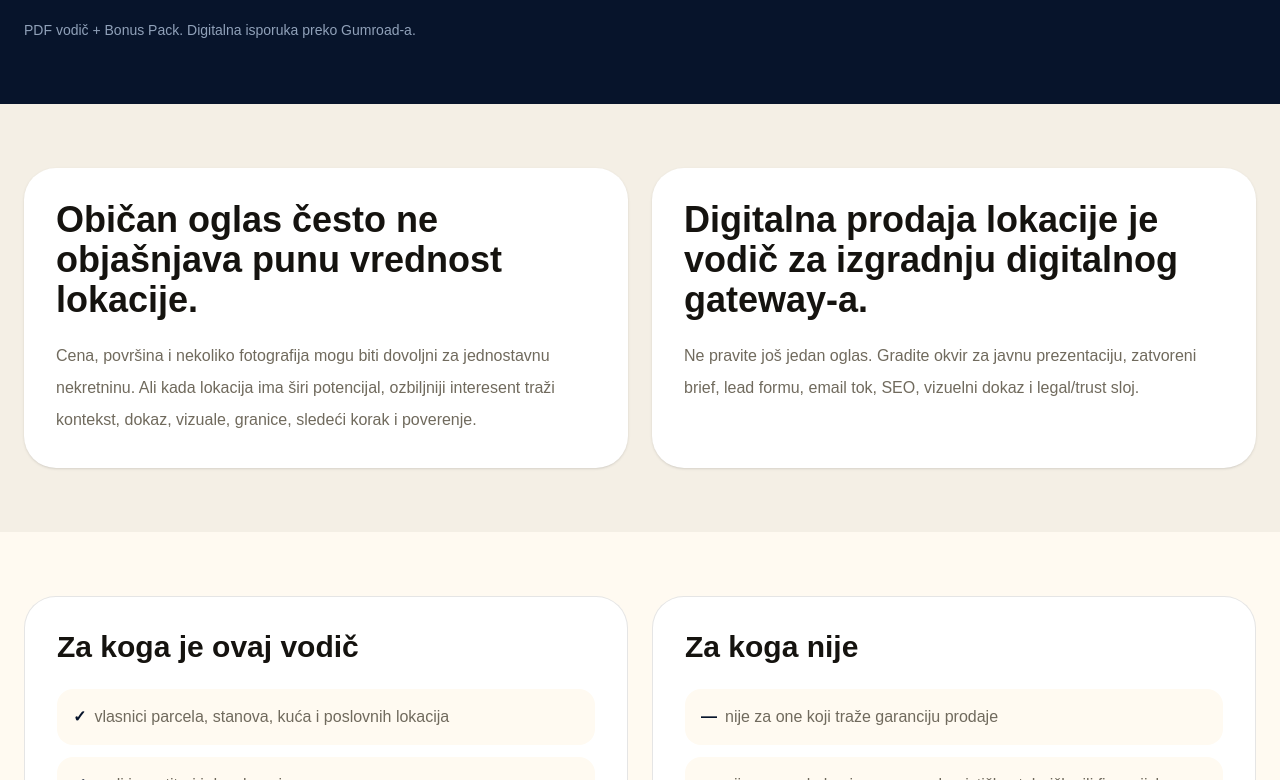
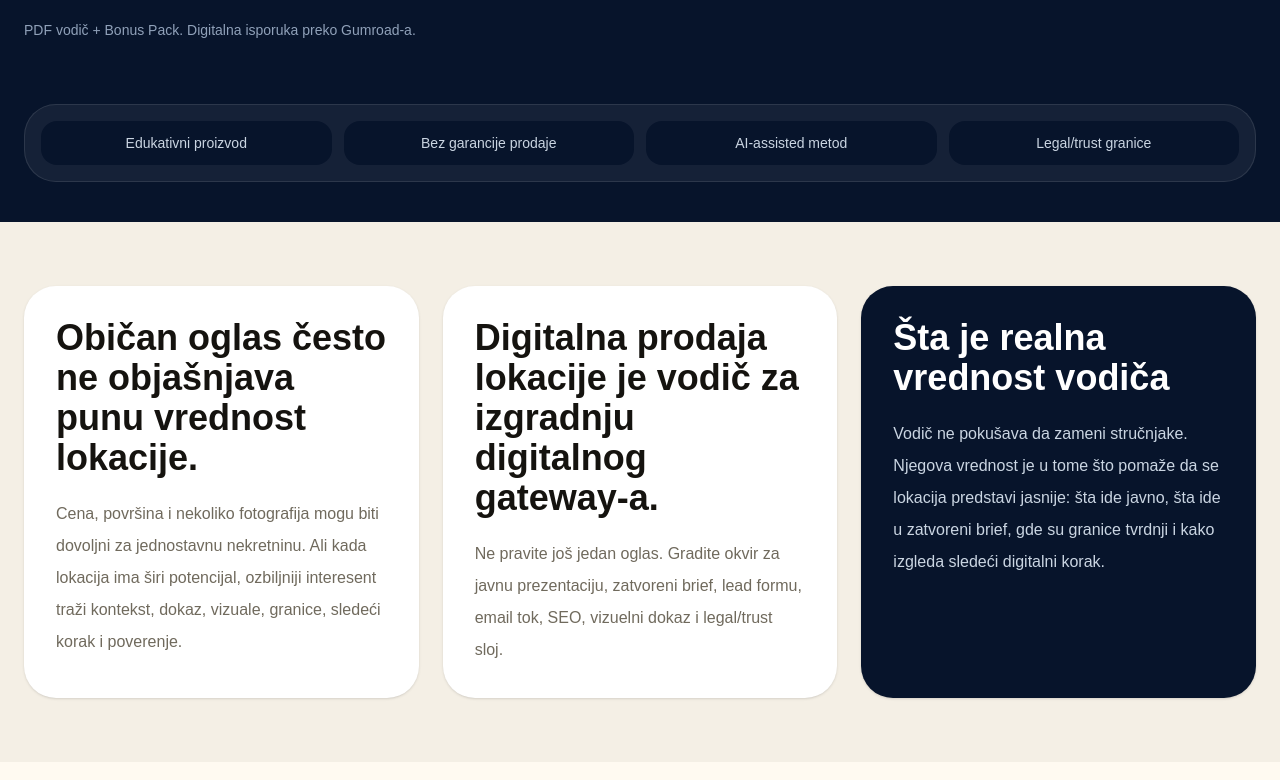
Before and after one commit to danininet/danininet, a Next.js app: page /sr/proizvodi/digitalna-prodaja-lokacije in a window 1280 px wide. Shown: the part 1040-1820 px from the top of the page. Built offline with nearby package versions, Linux system fonts and the light colour scheme; no server answers.

Commit message:
Polish DPL sales page trust and conversion flow

```diff
--- a/app/[locale]/proizvodi/digitalna-prodaja-lokacije/page.tsx
+++ b/app/[locale]/proizvodi/digitalna-prodaja-lokacije/page.tsx
@@ -16,10 +16,13 @@ type PageCopy = {
   micro: string;
   heroBadges: string[];
   visualFlow: string[];
+  trustStrip: string[];
   problemTitle: string;
   problemText: string;
   productTitle: string;
   productText: string;
+  promiseTitle: string;
+  promiseText: string;
   audienceTitle: string;
   audience: string[];
   notForTitle: string;
@@ -36,6 +39,7 @@ type PageCopy = {
   faqTitle: string;
   faq: [string, string][];
   finalTitle: string;
+  finalText: string;
   disclaimer: string;
 };
 
@@ -51,10 +55,13 @@ const copy: Record<Locale, PageCopy> = {
     micro: "PDF vodič + Bonus Pack. Digitalna isporuka preko Gumroad-a.",
     heroBadges: ["PDF vodič", "Bonus Pack", "Gumroad delivery", "Legal/trust okvir"],
     visualFlow: ["Oglas", "Gateway", "Brief", "Lead", "Kupovina"],
+    trustStrip: ["Edukativni proizvod", "Bez garancije prodaje", "AI-assisted metod", "Legal/trust granice"],
     problemTitle: "Običan oglas često ne objašnjava punu vrednost lokacije.",
     problemText: "Cena, površina i nekoliko fotografija mogu biti dovoljni za jednostavnu nekretninu. Ali kada lokacija ima širi potencijal, ozbiljniji interesent traži kontekst, dokaz, vizuale, granice, sledeći korak i poverenje.",
     productTitle: "Digitalna prodaja lokacije je vodič za izgradnju digitalnog gateway-a.",
     productText: "Ne pravite još jedan oglas. Gradite okvir za javnu prezentaciju, zatvoreni brief, lead formu, email tok, SEO, vizuelni dokaz i legal/trust sloj.",
+    promiseTitle: "Šta je realna vrednost vodiča",
+    promiseText: "Vodič ne pokušava da zameni stručnjake. Njegova vrednost je u tome što pomaže da se lokacija predstavi jasnije: šta ide javno, šta ide u zatvoreni brief, gde su granice tvrdnji i kako izgleda sledeći digitalni korak.",
     audienceTitle: "Za koga je ovaj vodič",
     audience: ["vlasnici parcela, stanova, kuća i poslovnih lokacija", "mali investitori i developeri", "agenti i posrednici", "digitalni marketari", "affiliate i partner saradnici"],
     notForTitle: "Za koga nije",
@@ -78,6 +85,7 @@ const copy: Record<Locale, PageCopy> = {
     faqTitle: "FAQ",
     faq: [["Da li vodič garantuje prodaju?", "Ne. Vodič pomaže da se lokacija predstavi jasnije i profesionalnije, ali ne garantuje rezultat."], ["Da li je ovo pravni ili investicioni savet?", "Ne. Proizvod je edukativan i informativan."], ["Da li moram imati sajt?", "Ne. Vodič prvo pomaže da razdvojite javno, brief, razgovor i neproverene tvrdnje."], ["Šta dobijam osim PDF-a?", "Bonus Pack sa checklistama, strukturama, email primerima i disclaimer blokovima."]],
     finalTitle: "Napravite bolji prvi korak od običnog oglasa.",
+    finalText: "Ako lokacija ima priču, dokaz, potencijal ili ciljnu publiku, običan oglas često nije dovoljan. Vodič pokazuje kako da se napravi profesionalniji okvir za prezentaciju.",
     disclaimer: "Digitalna prodaja lokacije je edukativni i informativni PDF proizvod. Ne predstavlja pravni, finansijski, poreski, urbanistički, tehnički ili investicioni savet. Ne garantuje prodaju, profit, investitora ili izvodljivost.",
   },
   de: {
@@ -91,10 +99,13 @@ const copy: Record<Locale, PageCopy> = {
     micro: "PDF-Leitfaden + Bonus Pack. Digitale Lieferung über Gumroad.",
     heroBadges: ["PDF-Leitfaden", "Bonus Pack", "Gumroad Delivery", "Legal/Trust Rahmen"],
     visualFlow: ["Anzeige", "Gateway", "Brief", "Lead", "Kauf"],
+    trustStrip: ["Bildungsprodukt", "Keine Verkaufsgarantie", "KI-unterstützte Methode", "Legal/Trust Grenzen"],
     problemTitle: "Eine normale Anzeige erklärt oft nicht den vollen Wert eines Standorts.",
     problemText: "Preis, Fläche und ein paar Fotos reichen bei einfachen Objekten. Bei stärkerem Potenzial braucht ein seriöser Interessent Kontext, Belege, Visuals, Grenzen, nächsten Schritt und Vertrauen.",
     productTitle: "Digitaler Verkauf von Standorten ist ein Leitfaden für einen digitalen Gateway.",
     productText: "Kein weiterer Anzeigentext, sondern ein Rahmen für öffentliche Präsentation, geschlossenen Brief, Lead-Formular, E-Mail-Fluss, SEO, visuelle Belege und Legal/Trust.",
+    promiseTitle: "Der reale Wert des Leitfadens",
+    promiseText: "Der Leitfaden ersetzt keine Fachleute. Er hilft, eine Standortpräsentation klarer zu strukturieren: öffentlich, geschlossen, Grenzen der Aussagen und der nächste digitale Schritt.",
     audienceTitle: "Für wen dieser Leitfaden ist",
     audience: ["Eigentümer von Grundstücken, Wohnungen, Häusern und Standorten", "kleine Investoren und Entwickler", "Makler und Vermittler", "digitale Marketer", "Affiliate- und Partnerkontakte"],
     notForTitle: "Für wen er nicht ist",
@@ -118,6 +129,7 @@ const copy: Record<Locale, PageCopy> = {
     faqTitle: "FAQ",
     faq: [["Garantiert der Leitfaden Verkauf?", "Nein. Er hilft bei klarerer Präsentation, garantiert aber kein Ergebnis."], ["Ist es Beratung?", "Nein. Es ist ein Bildungsprodukt."], ["Brauche ich sofort eine Website?", "Nein. Zuerst wird die Struktur geklärt."], ["Was ist außer dem PDF enthalten?", "Bonus Pack mit Checklisten, Strukturen und Disclaimer-Blöcken."]],
     finalTitle: "Machen Sie einen besseren ersten Schritt als eine normale Anzeige.",
+    finalText: "Wenn ein Standort Geschichte, Belege, Potenzial oder Zielgruppe hat, reicht eine einfache Anzeige oft nicht aus.",
     disclaimer: "Dieses Produkt ist edukativ und informativ. Es ist keine Rechts-, Finanz-, Steuer-, Planungs-, Technik- oder Anlageberatung und garantiert keine Ergebnisse.",
   },
   en: {
@@ -131,10 +143,13 @@ const copy: Record<Locale, PageCopy> = {
     micro: "PDF guide + Bonus Pack. Digital delivery through Gumroad.",
     heroBadges: ["PDF guide", "Bonus Pack", "Gumroad delivery", "Legal/trust frame"],
     visualFlow: ["Listing", "Gateway", "Brief", "Lead", "Purchase"],
+    trustStrip: ["Educational product", "No sale guarantee", "AI-assisted method", "Legal/trust boundaries"],
     problemTitle: "A standard listing often fails to explain the full value of a location.",
     problemText: "Price, size and a few photos may be enough for simple cases. When the location has broader potential, serious prospects need context, proof, visuals, boundaries, next step and trust.",
     productTitle: "Digital Location Sales is a guide for building a digital gateway.",
     productText: "Not another listing. A framework for public presentation, closed brief, lead form, email flow, SEO, visual proof and legal/trust layer.",
+    promiseTitle: "The real value of the guide",
+    promiseText: "The guide does not try to replace experts. Its value is helping structure a clearer location presentation: what goes public, what belongs in a closed brief, where claim boundaries are and what the next digital step looks like.",
     audienceTitle: "Who this guide is for",
     audience: ["owners of land, apartments, houses and locations", "small investors and developers", "agents and intermediaries", "digital marketers", "affiliate and partner collaborators"],
     notForTitle: "Who it is not for",
@@ -158,6 +173,7 @@ const copy: Record<Locale, PageCopy> = {
     faqTitle: "FAQ",
     faq: [["Does it guarantee a sale?", "No. It helps with clearer presentation, but does not guarantee results."], ["Is this legal or investment advice?", "No. It is educational and informational."], ["Do I need a website immediately?", "No. First, the structure is clarified."], ["What is included besides the PDF?", "Bonus Pack with checklists, structures, email examples and disclaimer blocks."]],
     finalTitle: "Make a better first step than a standard listing.",
+    finalText: "If a location has story, proof, potential or a defined audience, a standard listing is often not enough.",
     disclaimer: "This is an educational digital product. It is not legal, financial, tax, planning, technical or investment advice and does not guarantee results.",
   },
 };
@@ -247,9 +263,10 @@ export default async function ProductPage({ params }: { params: Promise<{ locale
             </div>
           </aside>
         </div>
+        <div className="relative mx-auto max-w-7xl px-6 pb-10"><div className="grid gap-3 rounded-[2rem] border border-white/10 bg-white/[0.06] p-4 md:grid-cols-4">{t.trustStrip.map((item) => <span key={item} className="rounded-2xl bg-[#07142b] px-4 py-3 text-center text-sm text-slate-300">{item}</span>)}</div></div>
       </section>
 
-      <Section tone="cream"><div className="grid gap-6 lg:grid-cols-2"><article className="rounded-[2rem] bg-white p-8 shadow-sm"><h2 className="text-4xl font-semibold">{t.problemTitle}</h2><p className="mt-5 leading-8 text-[#706a5d]">{t.problemText}</p></article><article className="rounded-[2rem] bg-white p-8 shadow-sm"><h2 className="text-4xl font-semibold">{t.productTitle}</h2><p className="mt-5 leading-8 text-[#706a5d]">{t.productText}</p></article></div></Section>
+      <Section tone="cream"><div className="grid gap-6 lg:grid-cols-3"><article className="rounded-[2rem] bg-white p-8 shadow-sm"><h2 className="text-4xl font-semibold">{t.problemTitle}</h2><p className="mt-5 leading-8 text-[#706a5d]">{t.problemText}</p></article><article className="rounded-[2rem] bg-white p-8 shadow-sm"><h2 className="text-4xl font-semibold">{t.productTitle}</h2><p className="mt-5 leading-8 text-[#706a5d]">{t.productText}</p></article><article className="rounded-[2rem] bg-[#07142b] p-8 text-white shadow-sm"><h2 className="text-4xl font-semibold">{t.promiseTitle}</h2><p className="mt-5 leading-8 text-slate-300">{t.promiseText}</p></article></div></Section>
 
       <Section><div className="grid gap-6 lg:grid-cols-2"><ChecklistColumn title={t.audienceTitle} items={t.audience} mark="✓" /><ChecklistColumn title={t.notForTitle} items={t.notFor} mark="—" /></div></Section>
 
@@ -261,7 +278,7 @@ export default async function ProductPage({ params }: { params: Promise<{ locale
 
       <Section><h2 className="text-4xl font-semibold">{t.faqTitle}</h2><div className="mt-7 grid gap-4 md:grid-cols-2">{t.faq.map(([q, a]) => <article key={q} className="rounded-[2rem] bg-white p-6 shadow-sm"><h3 className="text-xl font-semibold">{q}</h3><p className="mt-3 leading-7 text-[#706a5d]">{a}</p></article>)}</div></Section>
 
-      <Section tone="dark"><div className="grid gap-8 lg:grid-cols-[1fr_auto] lg:items-center"><div><h2 className="text-4xl font-semibold">{t.finalTitle}</h2><p className="mt-5 max-w-3xl leading-8 text-slate-300">{t.disclaimer}</p><div className="mt-6 flex flex-wrap gap-3 text-sm text-slate-300"><Link href={path(lang, "blog")} className="rounded-full border border-white/10 px-4 py-2">Blog</Link><Link href={path(lang, "support")} className="rounded-full border border-white/10 px-4 py-2">Support</Link></div></div><Link href={checkoutUrl} className="rounded-full bg-[#f7fbff] px-7 py-4 text-sm font-semibold text-[#07142b]">{t.buy}</Link></div></Section>
+      <Section tone="dark"><div className="grid gap-8 lg:grid-cols-[1fr_auto] lg:items-center"><div><h2 className="text-4xl font-semibold">{t.finalTitle}</h2><p className="mt-5 max-w-3xl leading-8 text-slate-300">{t.finalText}</p><p className="mt-5 max-w-3xl rounded-2xl border border-white/10 bg-white/[0.06] p-5 text-sm leading-7 text-slate-300">{t.disclaimer}</p><div className="mt-6 flex flex-wrap gap-3 text-sm text-slate-300"><Link href={path(lang, "blog")} className="rounded-full border border-white/10 px-4 py-2">Blog</Link><Link href={path(lang, "support")} className="rounded-full border border-white/10 px-4 py-2">Support</Link></div></div><Link href={checkoutUrl} className="rounded-full bg-[#f7fbff] px-7 py-4 text-sm font-semibold text-[#07142b]">{t.buy}</Link></div></Section>
     </SiteShell>
   );
 }
```
